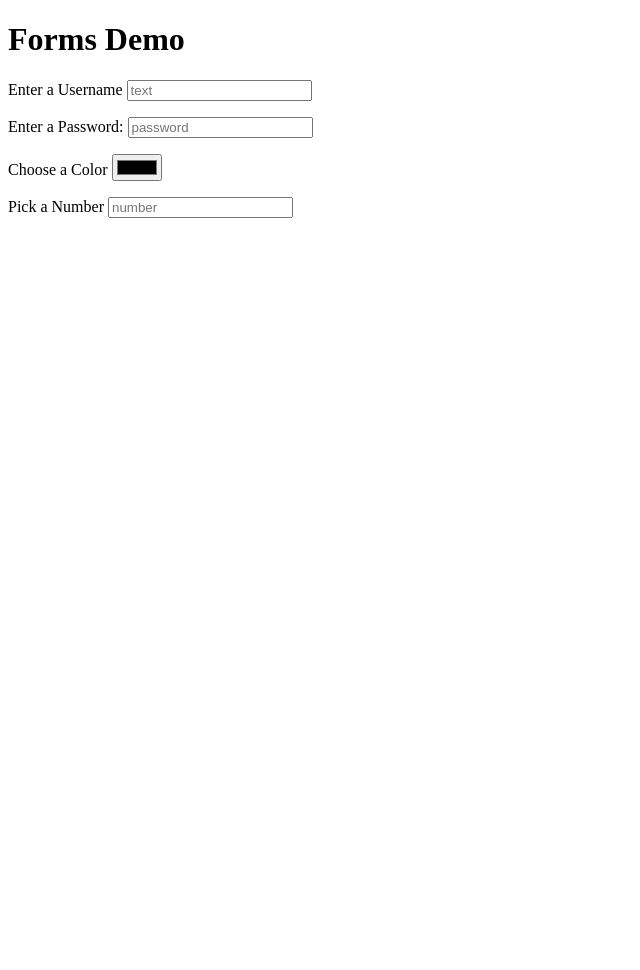
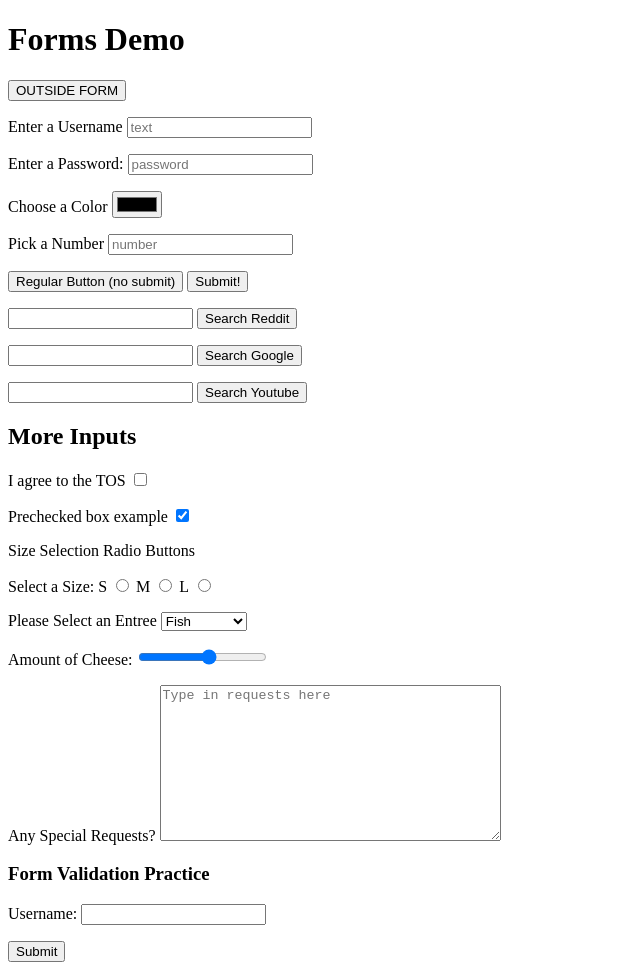
Before and after one commit to GavinMcCormack912/ColtSteeleWebDev, a plain HTML site: page html_Intro/forms.html in a window 1280 px wide. Shown: the whole page, without its empty margins (0-640 px from the left). Before the commit the page ends 800 px from the top, so only its background shows below. Drawn offline with Linux system fonts and the light colour scheme.

Commit message:
done with intro to html

```diff
--- a/html_Intro/forms.html
+++ b/html_Intro/forms.html
@@ -7,23 +7,88 @@
 </head>
 <body>
     <h1>Forms Demo</h1>
+    <button>OUTSIDE FORM</button>
     <form action="/tacos">
         <p>
             <label for="username">Enter a Username</label>
-            <input type="text" placeholder="text" id="username">
+            <input type="text" placeholder="text" id="username" name="username">
         </p>
         <p>
             <label for="password">Enter a Password:</label>
-            <input type="password" placeholder="password" id="password">
+            <input type="password" placeholder="password" id="password" name="password">
         </p>
         <p>
             <label for="color">Choose a Color</label>
-            <input type="color" id="color">
+            <input type="color" id="color" name="color">
         </p>
         <p>
             <label for="number">Pick a Number</label>
-            <input type="number" placeholder="number" id="number">
+            <input type="number" placeholder="number" id="number" name="number">
         </p>
+        <button type="button">Regular Button (no submit)</button>
+        <button>Submit!</button>
+    </form>
+    <p>
+        <form action="https://www.reddit.com/search">
+            <input type="text" name="q">
+            <button>Search Reddit</button>
+        </form>
+    </p>
+
+    <p>
+        <form action="https://www.google.com/search">
+            <input type="text" name="q">
+            <button>Search Google</button>
+        </form>
+    </p>
+     <p>
+        <form action="https://www.youtube.com/results">
+            <input type="text" name="search_query">
+            <button>Search Youtube</button>
+        </form>
+    </p>
+
+    <h2>More Inputs</h2>
+    <form action="/birds">
+        <label for="agree">I agree to the TOS</label>
+        <input type="checkbox" name="agree_tos" id="agree">
+        <p>
+            <label for="precheck">Prechecked box example</label>
+            <input type="checkbox" name="precheck" id="precheck" checked>
+        </p>
+        <p>Size Selection Radio Buttons</p>
+        Select a Size:
+        <label for="s">S</label>
+        <input type="radio" name="size" id="s">
+        <label for="m">M</label>
+        <input type="radio" name="size" id="m">
+        <label for="l">L</label>
+        <input type="radio" name="size" id="l">
+        <p>
+            <label for="">Please Select an Entree</label>
+            <select name="meal" id="meal" name="meal">
+                <option value="fish">Fish</option>
+                <option value="vegetarian">Vegetarian</option>
+                <option value="steak">Steak</option>
+            </select>
+        </p>
+        <p>
+            <label for="cheese">Amount of Cheese:</label>
+            <input type="range" id="cheese" name="cheese" min="1" max="10">
+        </p>
+        <p>
+            <label for="req">Any Special Requests?</label>
+            <textarea id="req" name="req" rows="10" cols="40" placeholder="Type in requests here"></textarea>
+        </p>
+        <h3>
+            Form Validation Practice
+        </h3>
+
+        <p>
+            <label for="username2">Username:</label>
+            <input type="text" id="username2" name="username2" required>
+        </p>
+        <button>Submit</button>
     </form>
 </body>
 </html>
```
Also changed, not shown: coding_exercises/exercise6.html (added, +34 -0 lines), html_Intro/marathon.html (added, +48 -0 lines).
